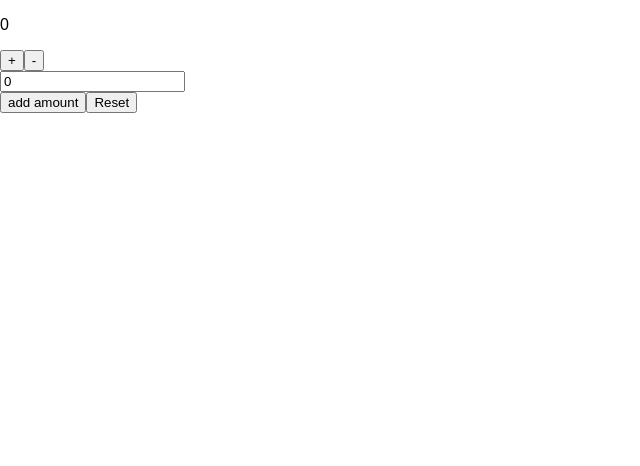
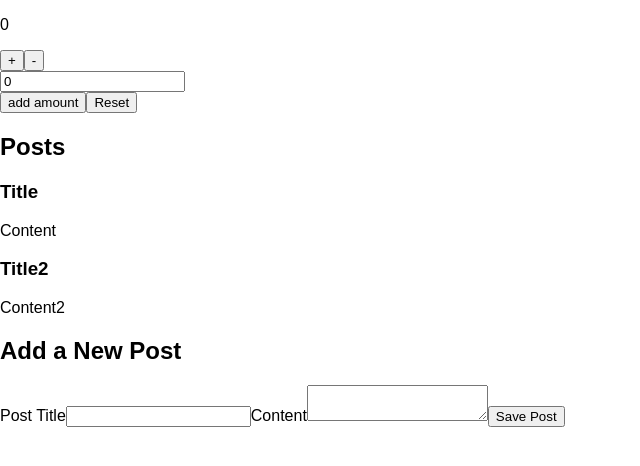
Before and after one commit to Nurkulova/31github, a React (Create React App) app in the folder reduxtoolkit2/: page / in a window 1280 px wide. Shown: the top 466 px of the page, without its empty margins (0-640 px from the left). Built offline with nearby package versions, Linux system fonts and the light colour scheme.

Commit message:
created Rost list and form with postSlice

```diff
--- a/reduxtoolkit2/src/App.js
+++ b/reduxtoolkit2/src/App.js
@@ -1,11 +1,15 @@
 import React, { Component } from 'react';
 import Counter from './features/counter/Counter';
+import PostsList from './features/posts/PostsList';
+import AddPostForm from './features/posts/AddPostForm';
 
 class App extends Component {
   render() {
     return (
       <div className="App">
         <Counter/>
+        <PostsList/>
+        <AddPostForm/>
       </div>
     );
   }
--- a/reduxtoolkit2/src/app/store.js
+++ b/reduxtoolkit2/src/app/store.js
@@ -1,8 +1,10 @@
 import { configureStore } from "@reduxjs/toolkit";
 import counterReducer from "../features/counter/counterSlice";
+import postsReducer from "../features/posts/postsSlice"
 
 export const store = configureStore({
   reducer: {
-    counter: counterReducer
+    counter: counterReducer,
+    posts: postsReducer
   },
 });
--- /dev/null
+++ b/reduxtoolkit2/src/features/posts/AddPostForm.jsx
@@ -0,0 +1,53 @@
+import { useState } from "react";
+import React from "react";
+import { useDispatch } from "react-redux";
+import { nanoid } from "@reduxjs/toolkit";
+import { postAdded } from "./postsSlice";
+const AddPostForm = () => {
+  const dispatch = useDispatch();
+  const [title, setTitle] = useState("");
+  const [content, setContent] = useState("");
+
+  const onTitleChanged = (e) => setTitle(e.target.value);
+  const onContentChanged = (e) => setTitle(e.target.value);
+  const onSavePostClicked = () => {
+    if (title && content) {
+      dispatch(
+        postAdded({
+          id: nanoid(),
+          title,
+          content,
+        })
+      );
+      setTitle("");
+      setContent("");
+    }
+  };
+  return (
+    <section>
+      <h2>Add a New Post</h2>
+      <form>
+        <label htmlFor="postTitle">Post Title</label>
+        <input
+          type="text"
+          id="postTitle"
+          name="postTitle"
+          value={title}
+          onChange={onTitleChanged}
+        />
+        <label htmlFor="postContent">Content</label>
+        <textarea
+          id="postContent"
+          name="postContent"
+          value={content}
+          onChange={onContentChanged}
+        />
+        <button type="button" onClick={onSavePostClicked}>
+          Save Post
+        </button>
+      </form>
+    </section>
+  );
+};
+
+export default AddPostForm;
--- /dev/null
+++ b/reduxtoolkit2/src/features/posts/PostsList.jsx
@@ -0,0 +1,22 @@
+import React from "react";
+import { useSelector } from "react-redux";
+import { selectAllPosts } from "./postsSlice";
+
+const PostsList = () => {
+  const posts = useSelector(selectAllPosts);
+
+  const renderedPosts = posts.map((post) => (
+    <article key={post.id}>
+      <h3>{post.title}</h3>
+      <p>{post.content.substring(0, 100)}</p>
+    </article>
+  ));
+  return (
+    <section>
+      <h2>Posts</h2>
+      {renderedPosts}
+    </section>
+  );
+};
+
+export default PostsList;
--- /dev/null
+++ b/reduxtoolkit2/src/features/posts/postsSlice.js
@@ -0,0 +1,19 @@
+import { createSlice } from "@reduxjs/toolkit";
+
+const initialState = [
+  { id: 1, title: "Title", content: "Content" },
+  { id: 2, title: "Title2", content: "Content2" },
+];
+
+const postSlice = createSlice({
+  name: "posts",
+  initialState,
+  reducers: {
+    postAdded(state,action) {
+        state.push(action.payload)
+    }
+  },
+});
+export const selectAllPosts = (state) => state.posts;
+export const {postAdded} = postSlice.actions
+export default postSlice.reducer;
```
